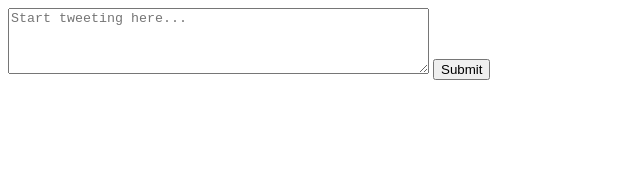
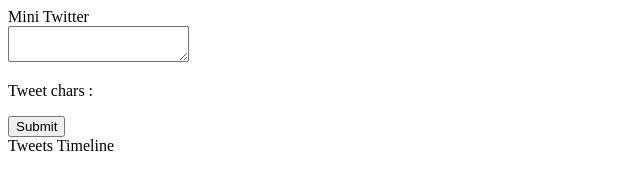
Before and after one commit to 0750kosse/MiniTwitter, a plain HTML site: page index.html in a window 1280 px wide. Shown: the whole page, without its empty margins (0-640 px from the left). Drawn offline with Linux system fonts and the light colour scheme.

Commit message:
Basic functionality- every tweet gets a new p tag & textarea cleared after click (#3)
* Basic functionality - every new tweet gets a new p tag & cleared textarea

```diff
--- a/index.html
+++ b/index.html
@@ -8,13 +8,13 @@
 </head>
 
 <body>
-  <form id="form">
-    <textarea id="userTweet" rows="4" cols="50" placeholder="Start tweeting here..."></textarea>
-    <input type="submit" id="submit-tweet">
+  <div>Mini Twitter</div>
+  <form id="form" onclick="clearTextArea()">
+    <textarea type="text" id="userInput" value="" onsubmit="clearTextArea()"></textarea>
+    <p id="counter" onchange="charCounter()">Tweet chars :</p>
+    <input type="submit" value="Submit" onclick="newTweet()" />
   </form>
-  <div>
-    <p id="log"></p>
-  </div>
+  <div id="tweets-container">Tweets Timeline</div>
 </body>
 <script src="src/index.js"></script>
 
--- a/src/index.js
+++ b/src/index.js
@@ -0,0 +1,30 @@
+const form = document.querySelector('form');
+
+form.addEventListener('submit', submitHandler);
+form.addEventListener('click', clearTextArea)
+form.addEventListener('input', charCounter)
+
+function submitHandler(e) {
+  event.preventDefault();
+}
+
+function newTweet() {
+  event.preventDefault();
+  const tweet = document.getElementById('userInput').value;
+  const newTweet = document.createElement('p');
+  newTweet.setAttribute("id", "tweet-history")
+  const parentNode = document.getElementById('tweets-container')
+  parentNode.appendChild(newTweet)
+  newTweet.textContent = tweet
+}
+
+function clearTextArea() {
+  document.getElementById('userInput').value = ""
+  document.getElementById('counter').value = ""
+  counter.innerHTML = `Tweet chars : 0`
+}
+
+function charCounter() {
+  const len = event.target.value
+  counter.innerHTML = `Tweet chars : ${len.length}`
+}
```
